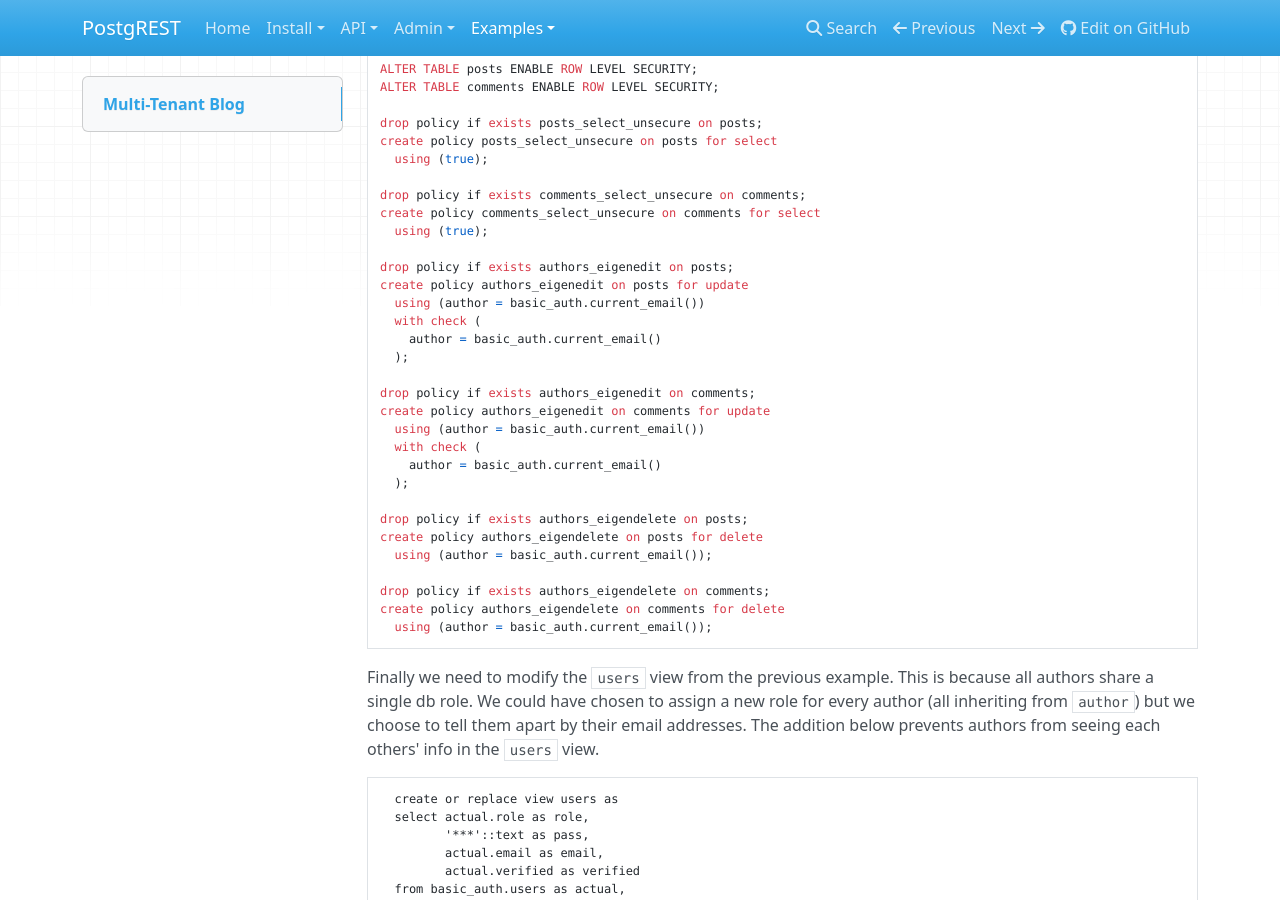
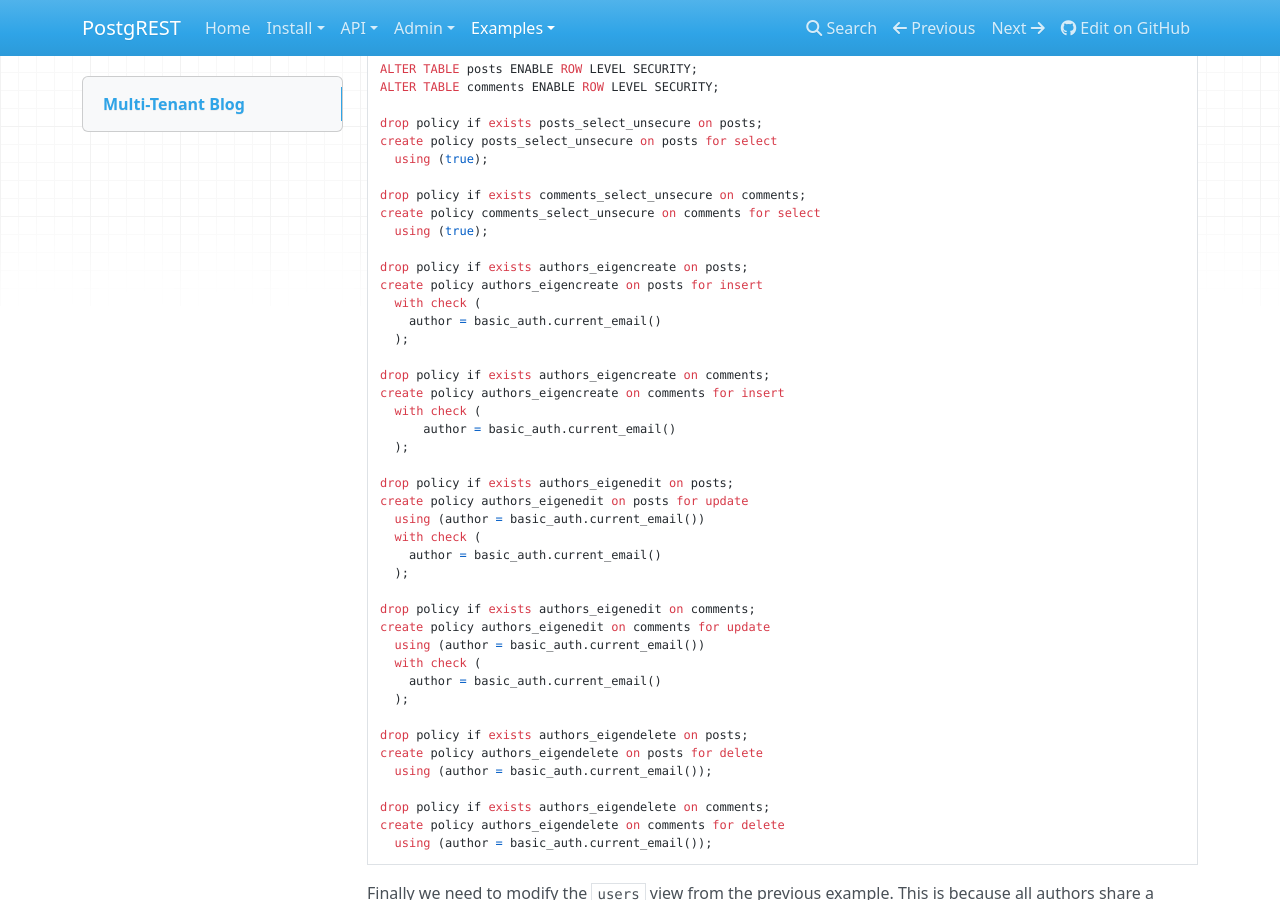
Before and after one commit to PostgREST/postgrest, an MkDocs documentation site: the page built from docs/examples/blog.md, in a window 1280 px wide and 900 px high, scrolled down 1281 px. Built offline with MkDocs 1.6.1, drawn with Linux system fonts in a browser that asks for light colours; nearby versions of some CDN libraries; old or Windows-style settings are respelled for this version of MkDocs.

Commit message:
address insertion use case in row-level security readme

```diff
--- a/docs/examples/blog.md
+++ b/docs/examples/blog.md
@@ -84,6 +84,18 @@ drop policy if exists comments_select_unsecure on comments;
 create policy comments_select_unsecure on comments for select
   using (true);
 
+drop policy if exists authors_eigencreate on posts;
+create policy authors_eigencreate on posts for insert
+  with check (
+    author = basic_auth.current_email()
+  );
+
+drop policy if exists authors_eigencreate on comments;
+create policy authors_eigencreate on comments for insert
+  with check (
+      author = basic_auth.current_email()
+  );
+
 drop policy if exists authors_eigenedit on posts;
 create policy authors_eigenedit on posts for update
   using (author = basic_auth.current_email())
```
